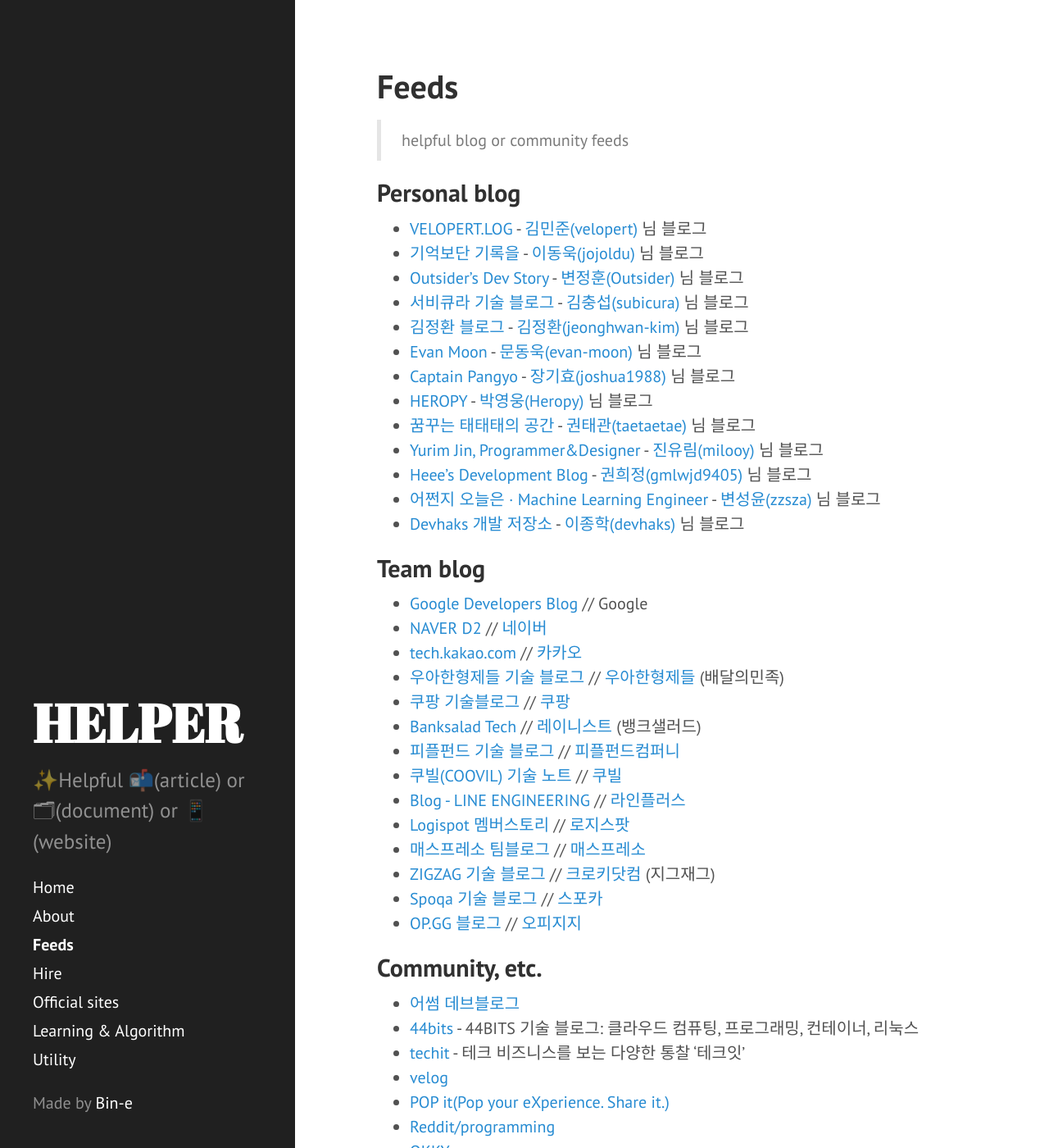
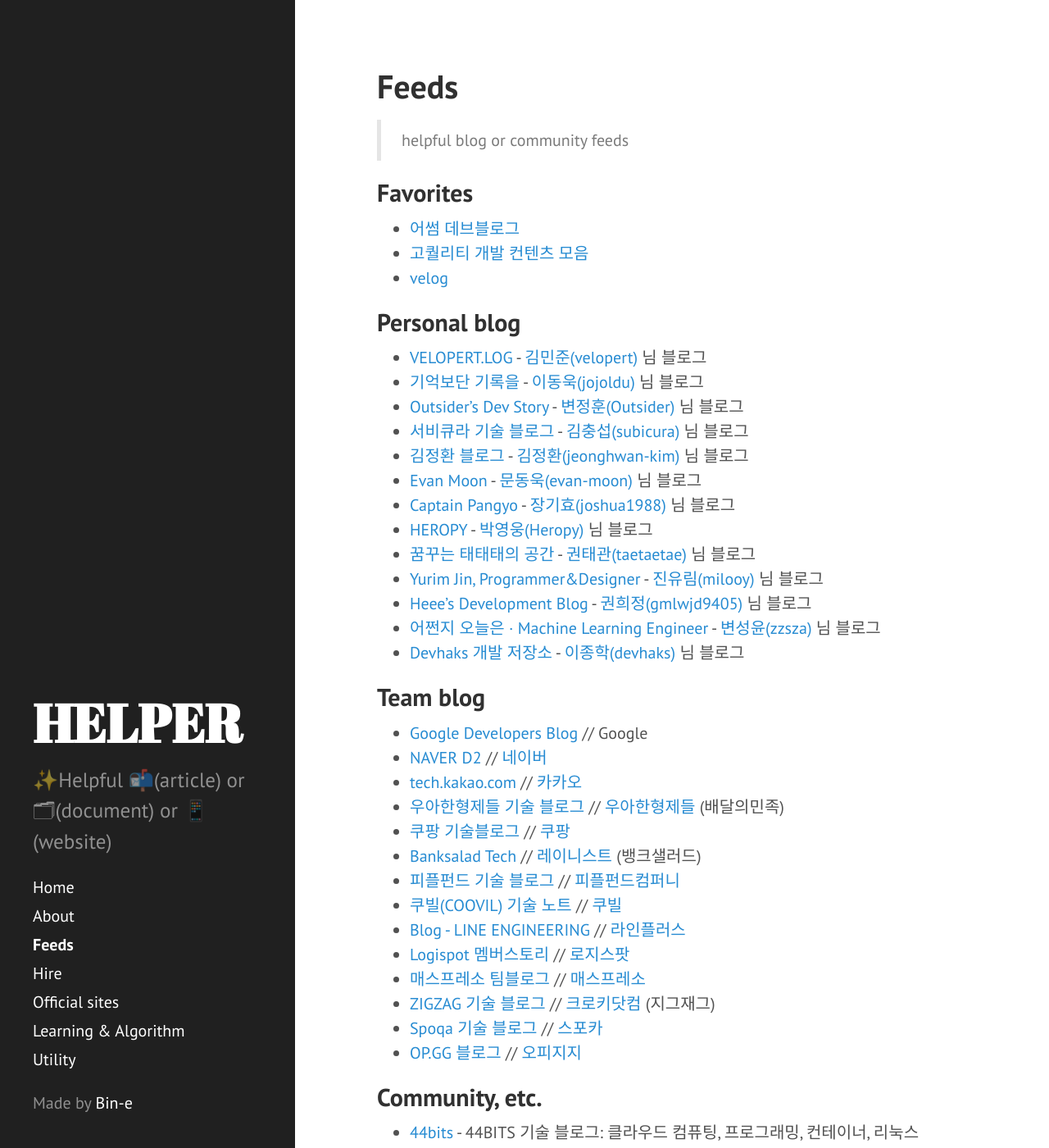
Before and after one commit to bin-e/helper, a Jekyll site: the page built from feeds.md, in a window 1280 px wide and 1400 px high. Shown: the whole window at 82% size. Built offline with Jekyll 4.4.1, drawn with Linux system fonts in a browser that asks for light colours; Markdown is read by kramdown in place of the engine named in the settings.

Commit message:
Update contents

```diff
--- a/feeds.md
+++ b/feeds.md
@@ -4,6 +4,11 @@ title: Feeds
 ---
 
 > helpful blog or community feeds
+
+## Favorites
+- [어썸 데브블로그](https://awesome-devblog.now.sh/)
+- [고퀄리티 개발 컨텐츠 모음](https://github.com/Integerous/goQuality-dev-contents)
+- [velog](https://velog.io/)
 
 ## Personal blog
 - [VELOPERT.LOG](https://velopert.com/about) - [김민준(velopert)][김민준(velopert)] 님 블로그
```
Also changed, not shown: other parts of feeds.md (+0 -2 lines), _posts/2021-07-15-first.md (renamed from _posts/2021-07-15-main-post.md, +1 -1 lines).
